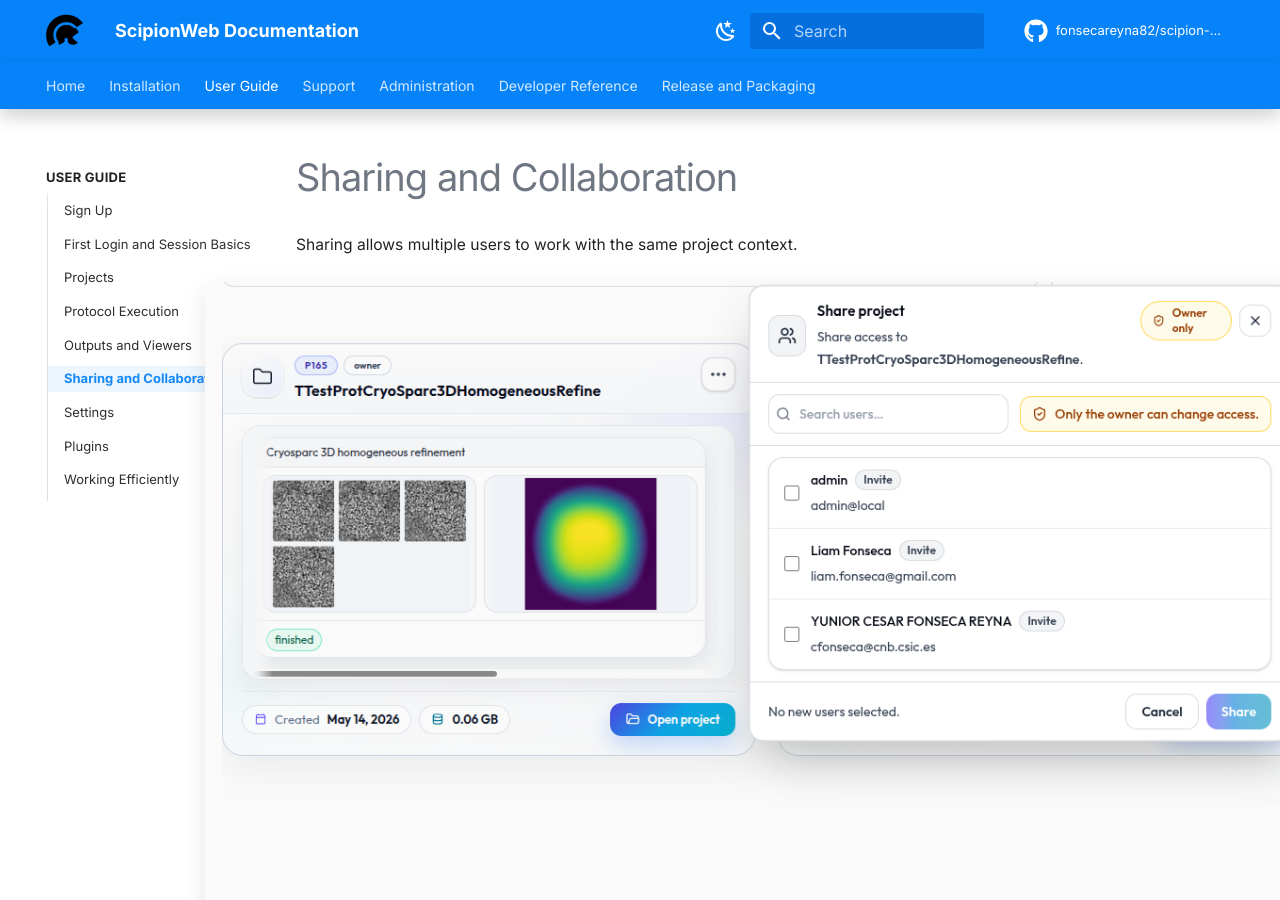
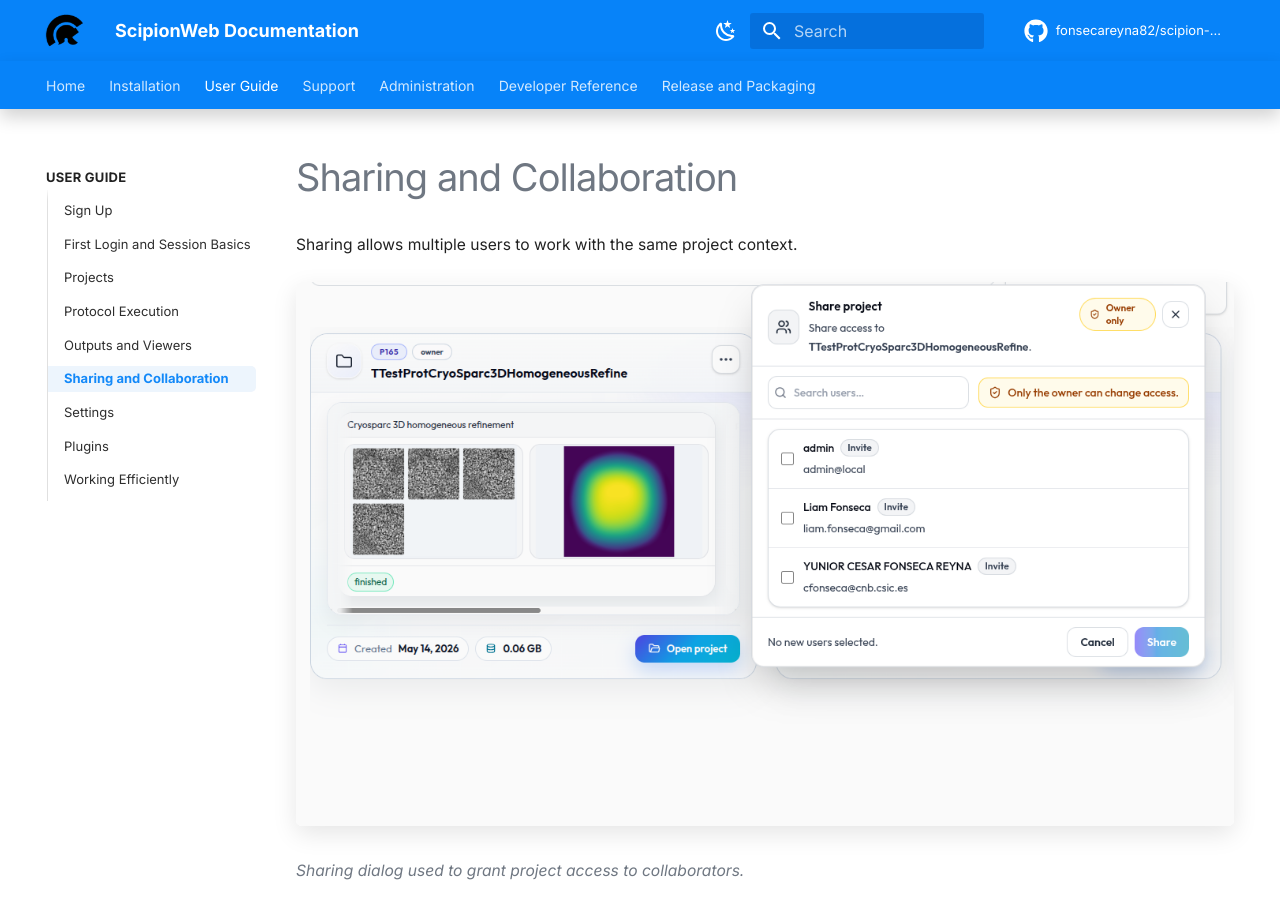
Before and after one commit to fonsecareyna82/scipion-docs, an MkDocs documentation site: the page built from docs/user-guide/sharing.md, in a window 1280 px wide and 900 px high. Built offline with MkDocs 1.6.1 and Material for MkDocs 9.7.7, drawn with Linux system fonts in a browser that asks for light colours; comment, search, counter and statistics services are not loaded; the version menu is left out.

Commit message:
Constrain sharing screenshot width

```diff
--- a/docs/user-guide/sharing.md
+++ b/docs/user-guide/sharing.md
@@ -7,7 +7,7 @@
 
 Sharing allows multiple users to work with the same project context.
 
-<img src="../../assets/images/screenshots/user-guide/sharing-dialog.png" alt="Sharing dialog" style="display:block;width:min(1120px,calc(100vw - 2rem));max-width:none;height:auto;margin:1.2rem 0 1.6rem 50%;transform:translateX(-50%);" />
+<img src="../../assets/images/screenshots/user-guide/sharing-dialog.png" alt="Sharing dialog" style="display:block;width:100%;max-width:980px;height:auto;margin:1.2rem auto 1.6rem;" />
 
 *Sharing dialog used to grant project access to collaborators.*
 
```
